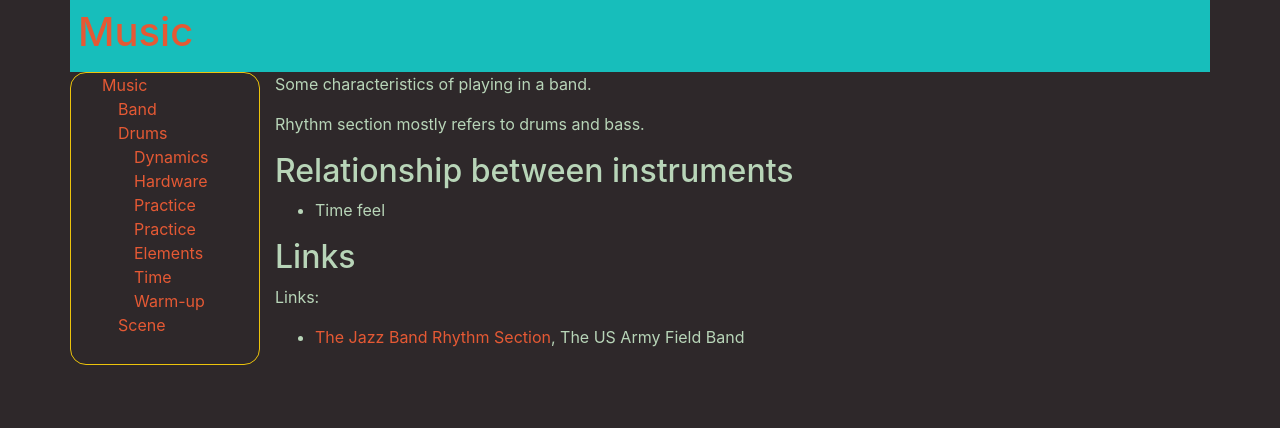
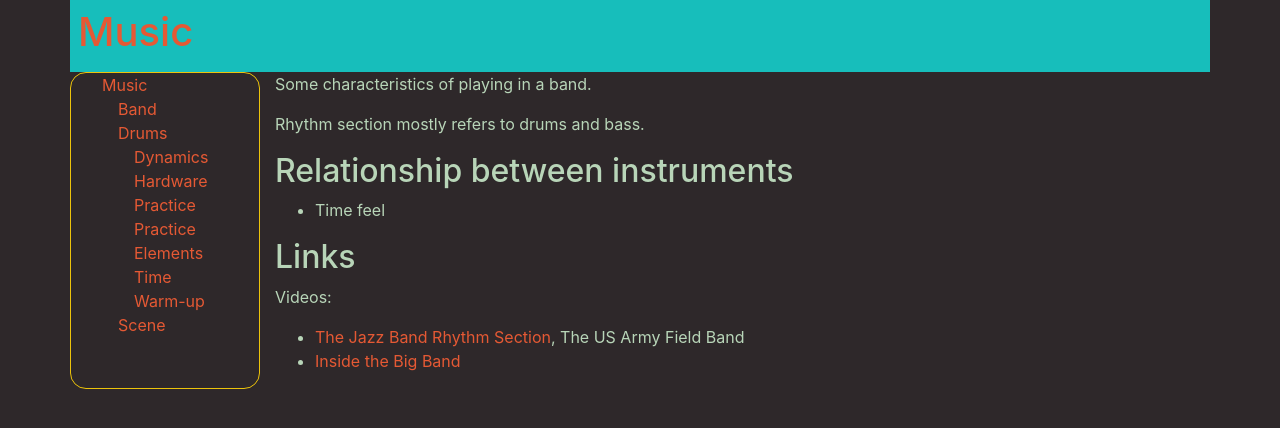
Before and after one commit to MisterY/music-site, a Jekyll site: the page built from band/band.md, in a window 1280 px wide. Shown: the top 428 px of the page. Built offline with Jekyll 4.4.1, drawn with Linux system fonts in a browser that asks for light colours; nearby versions of some CDN libraries; our own code applies the rules of GitHub Pages for plain Markdown files.

Commit message:
adding the link to Inside the Big Band

```diff
--- a/band/band.md
+++ b/band/band.md
@@ -11,5 +11,7 @@ Rhythm section mostly refers to drums and bass.
 
 ## Links
 
-Links:
+Videos:
+
 - [The Jazz Band Rhythm Section](https://www.youtube.com/watch?v=IX3mRbCaOLE), The US Army Field Band
+- [Inside the Big Band](https://www.youtube.com/watch?v=6CH-IE99ZvU)
```
